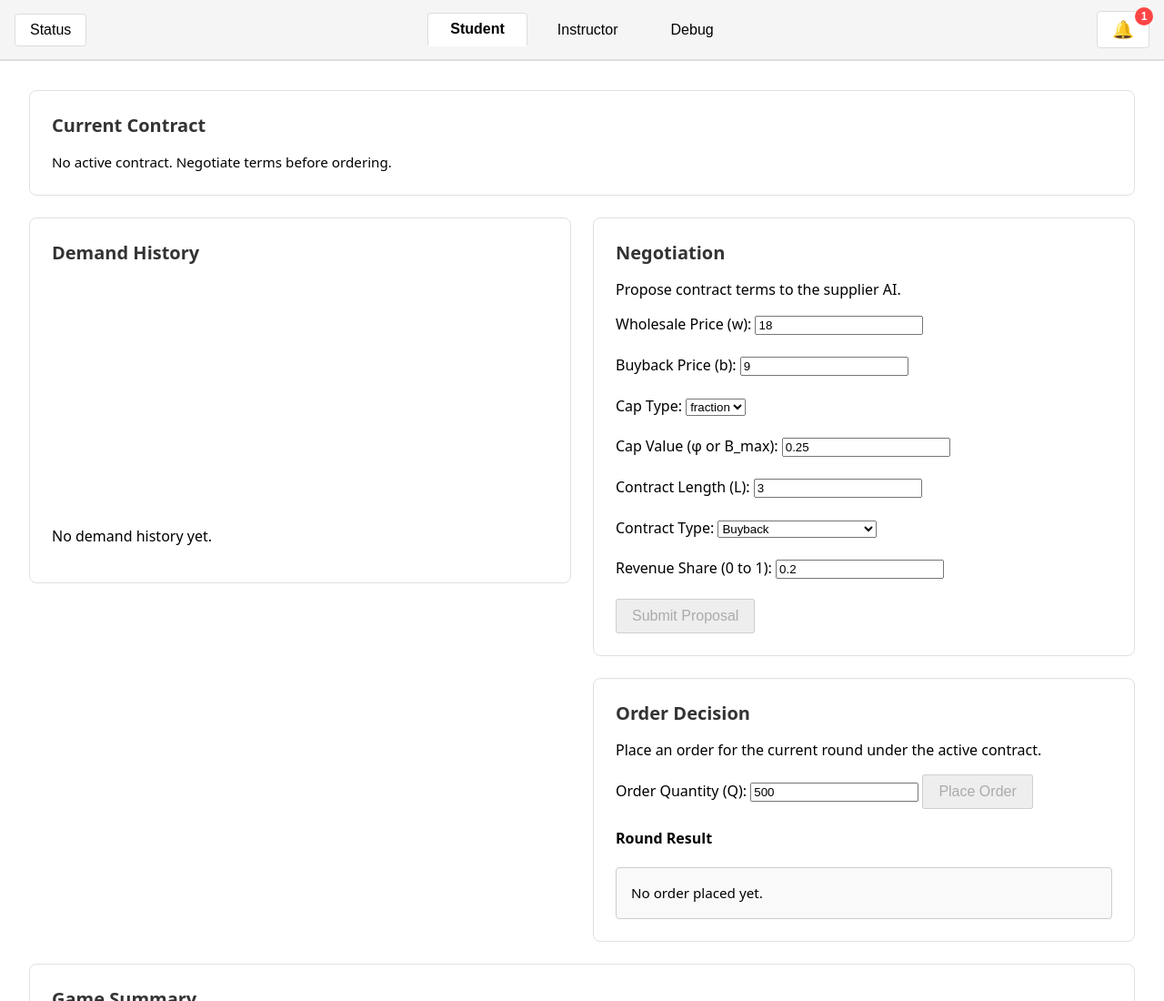
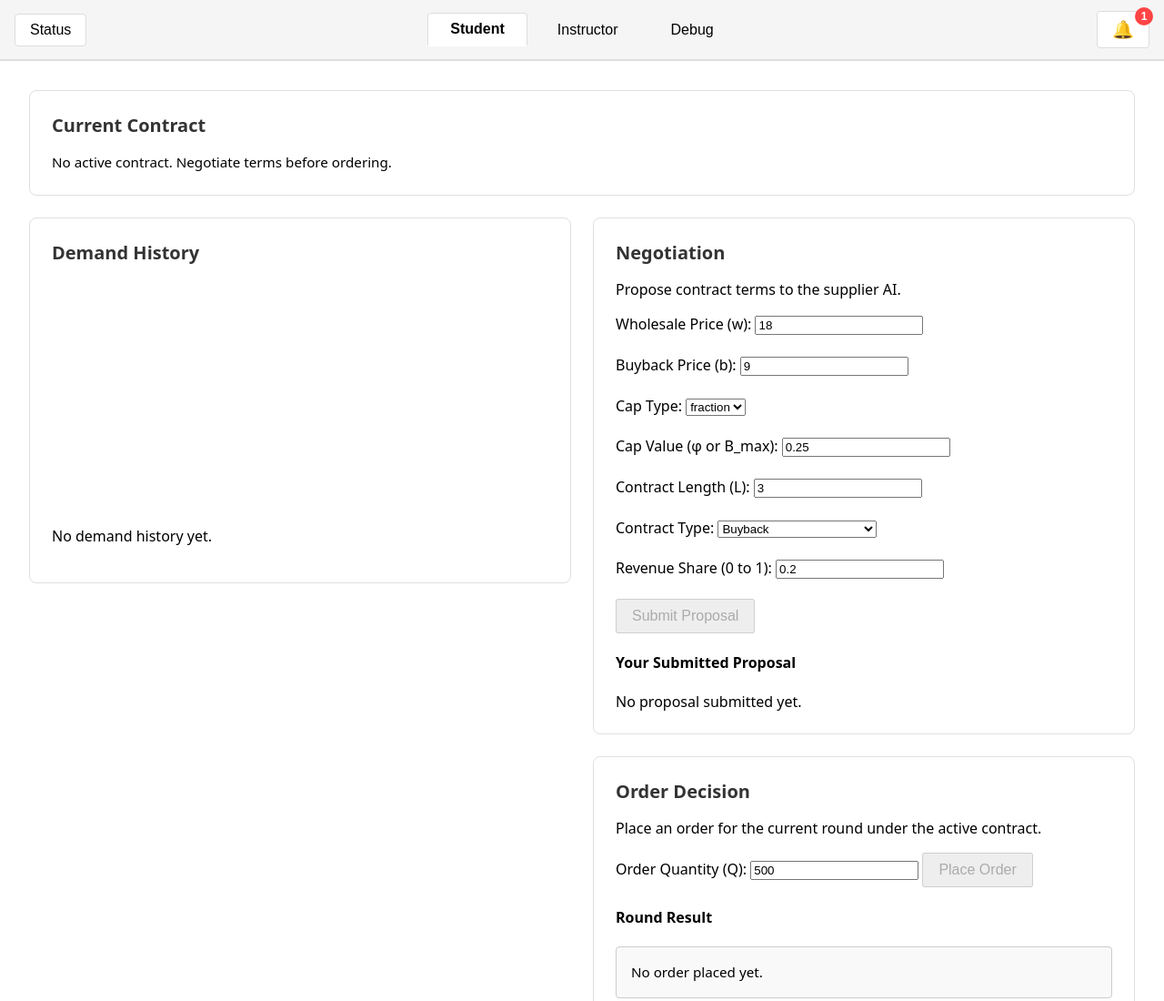
Before and after one commit to himadrimotwani/urp-frontend-updated, a plain HTML site: page index.html in a window 1280 px wide. Shown: the top 1100 px of the page at 91% size. Drawn offline with nearby package versions, Linux system fonts and the light colour scheme; no server answers.

Commit message:
Show submitted proposal details after student submits negotiation form

```diff
--- a/index.html
+++ b/index.html
@@ -134,6 +134,12 @@
 
                         <button type="submit">Submit Proposal</button>
                     </form>
+
+                    <!-- Add this right below the form -->
+                    <div id="submitted-proposal" class="submitted-section">
+                        <h4>Your Submitted Proposal</h4>
+                        <div id="submitted-details">No proposal submitted yet.</div>
+                    </div>
 
                     <!-- Offer Display and Acceptance (shown when supplier makes an offer) -->
                     <div id="counteroffer-section" class="hidden-section">
```
